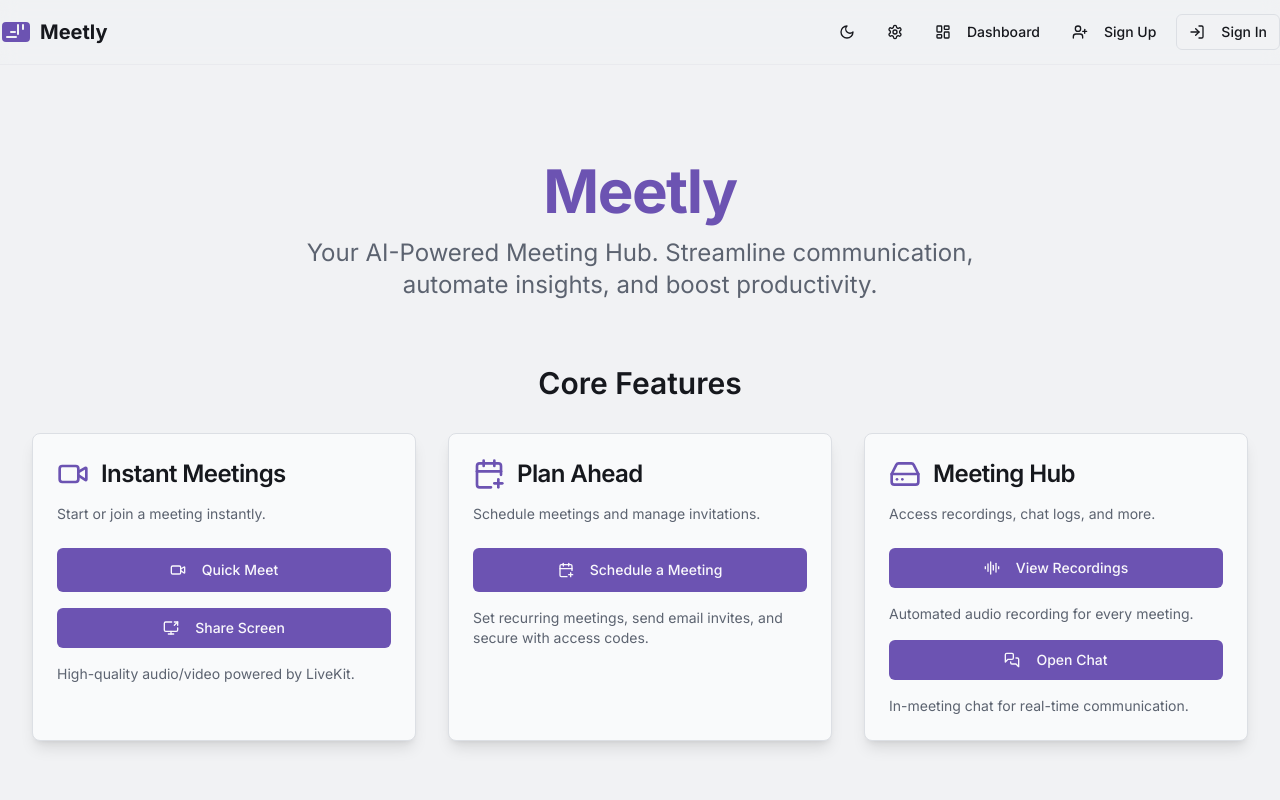
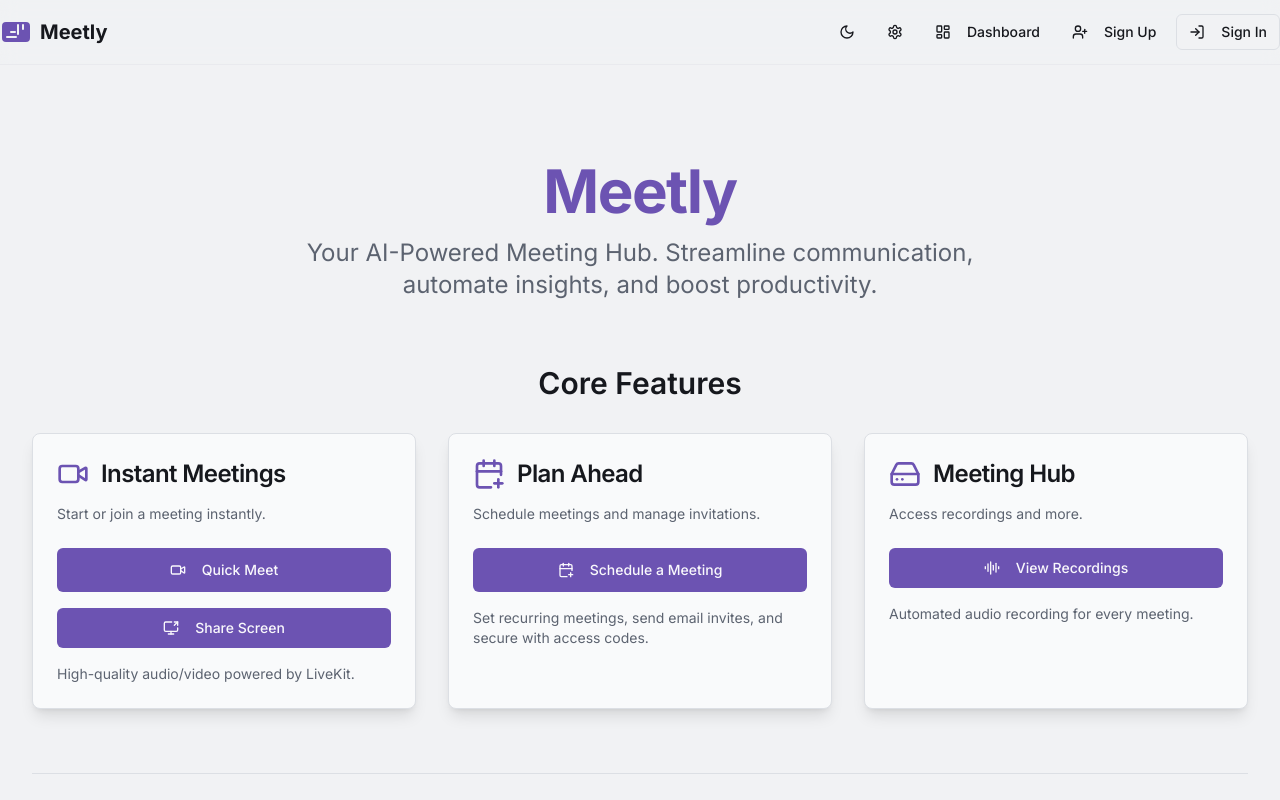
Before and after one commit to m6tm/meetly, a Next.js app: page / in a window 1280 px wide. Shown: the top 800 px of the page. Built offline with nearby package versions, Linux system fonts and the light colour scheme; what @genkit-ai/googleai, genkit would draw is missing.

Commit message:
Retire le bouton "Open Chat" de la section "Meeting Hub" de la page d'ac

```diff
--- a/src/components/meetly/recordings-card.tsx
+++ b/src/components/meetly/recordings-card.tsx
@@ -1,3 +1,4 @@
+
 "use client";
 
 import { Card, CardContent, CardDescription, CardHeader, CardTitle } from "@/components/ui/card";
@@ -10,11 +11,6 @@ const RecordingsCard = () => {
     // Placeholder for actual view recordings logic
   };
 
-  const handleOpenChat = () => {
-    console.log("Open Chat button clicked");
-    // Placeholder for actual open chat logic
-  };
-
   return (
     <Card className="shadow-lg hover:shadow-xl transition-shadow duration-300">
       <CardHeader>
@@ -22,7 +18,7 @@ const RecordingsCard = () => {
           <HardDrive className="h-8 w-8 text-primary" />
           <CardTitle className="text-2xl">Meeting Hub</CardTitle>
         </div>
-        <CardDescription>Access recordings, chat logs, and more.</CardDescription>
+        <CardDescription>Access recordings and more.</CardDescription>
       </CardHeader>
       <CardContent className="space-y-4">
         <Button className="w-full" onClick={handleViewRecordings}>
@@ -31,12 +27,6 @@ const RecordingsCard = () => {
         <p className="text-sm text-muted-foreground">
           Automated audio recording for every meeting.
         </p>
-        <Button className="w-full" onClick={handleOpenChat}>
-          <MessagesSquare className="mr-2 h-5 w-5" /> Open Chat
-        </Button>
-         <p className="text-sm text-muted-foreground">
-          In-meeting chat for real-time communication.
-        </p>
       </CardContent>
     </Card>
   );
```
